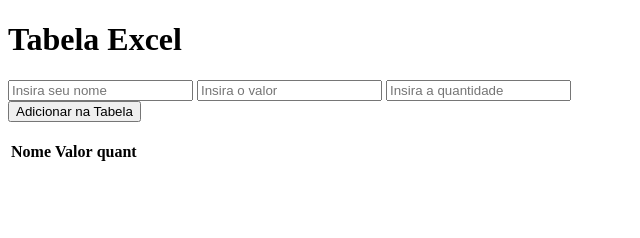
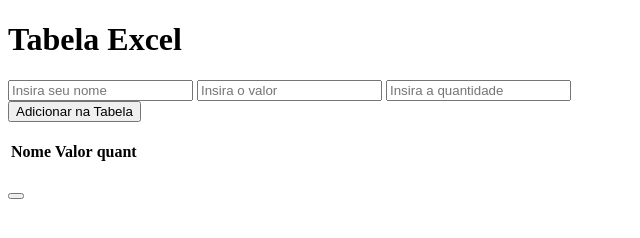
Before and after one commit to marafigagdansk/tabelasExcel, a plain HTML site: page index.html in a window 1280 px wide. Shown: the full height of the page, 0-640 px from the left. Drawn offline with Linux system fonts and the light colour scheme.

Commit message:
function exportToExcel()

```diff
--- a/index.html
+++ b/index.html
@@ -38,7 +38,7 @@
     </div>
     <br>
     <div>
-        <!-- <button onclick="exportToExcel()"></button> -->
+        <button onclick="exportToExcel()"></button>
     </div>
 
 </body>
--- a/script.js
+++ b/script.js
@@ -29,3 +29,10 @@ function adicionarItem(){
     document.getElementById("valor").value = "";
     document.getElementById("quant").value = "";
 }
+
+function exportToExcel() {
+    var tabela = document.getElementById("tabela");
+    var nomeArq = "tabela_produtos.xlsx";
+    var wb =    XLSX.utils.table_to_clock(tabela, {sheet: "Tabela de produtos"});
+    XLSX.writeFile(wb, nomeArq);
+}
```
